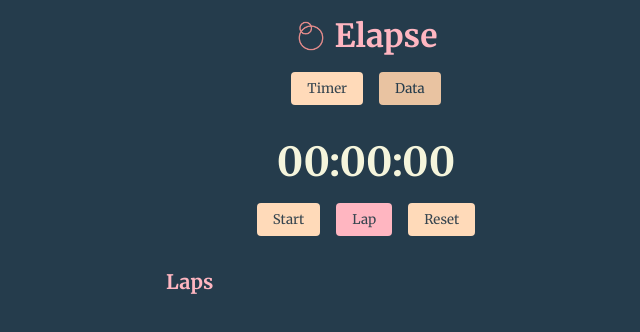
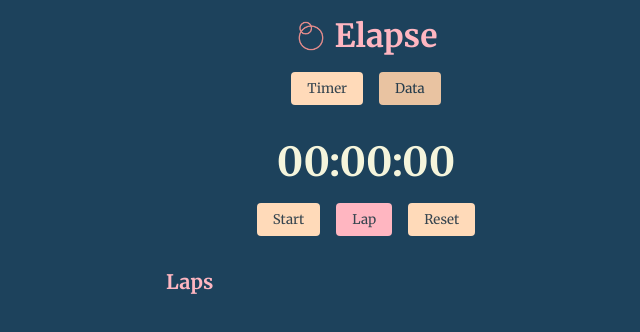
Before and after one commit to oofytronic/elapse, a website: page index.html in a window 1280 px wide. Shown: the whole page, without its empty margins (274-914 px from the left). Drawn offline with nearby package versions, Linux system fonts and the light colour scheme.

Commit message:
background

```diff
--- a/public/styles.css
+++ b/public/styles.css
@@ -1,5 +1,5 @@
 :root {
-  --background: #253c4c; /* Charcoal */
+  --background: #1d425c; /* Charcoal */
   --text: #253c4c; /* Beige */
   --peach: #FFDAB9;
   --peach-light: #FFE4C4;
```
